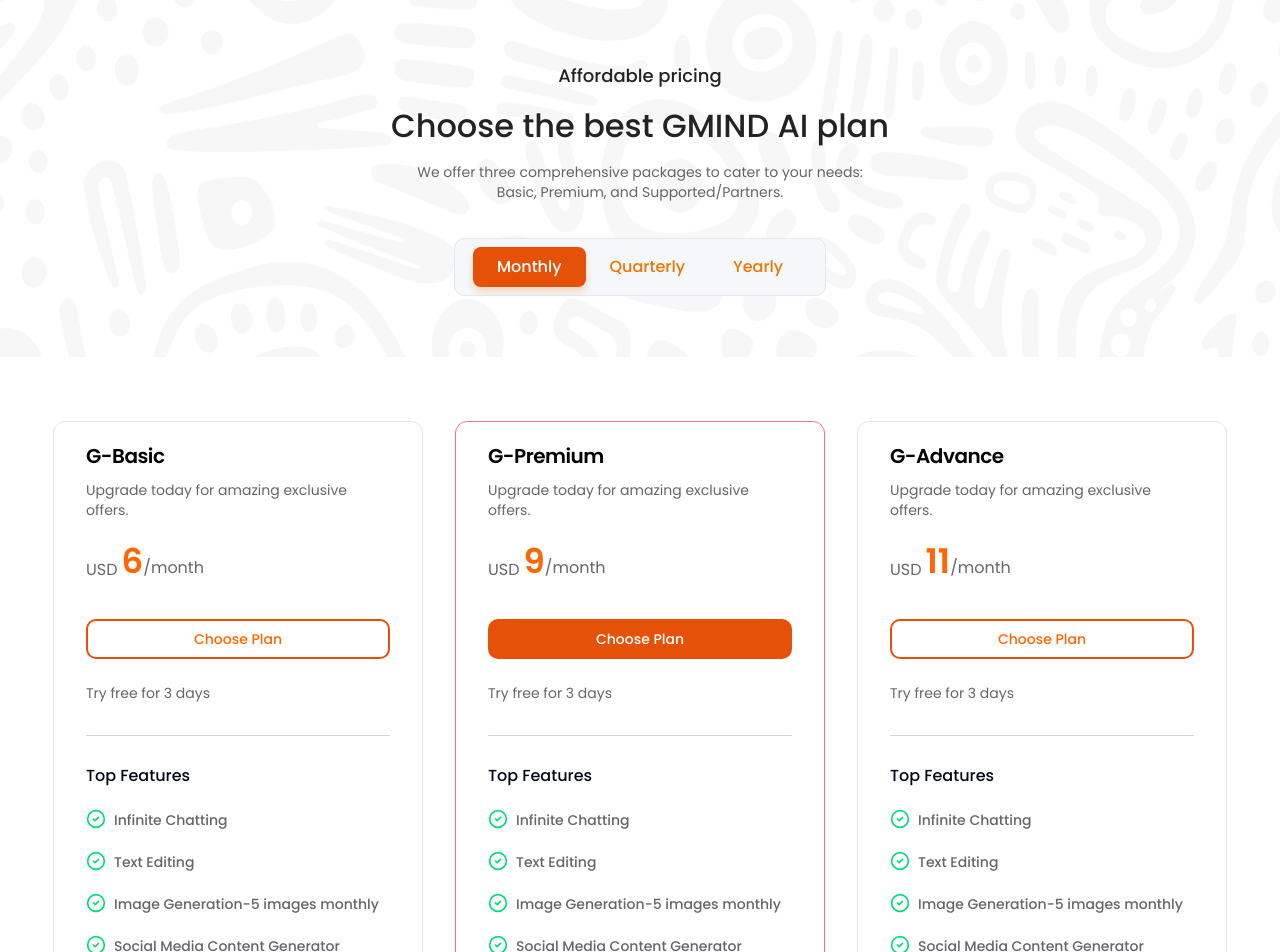
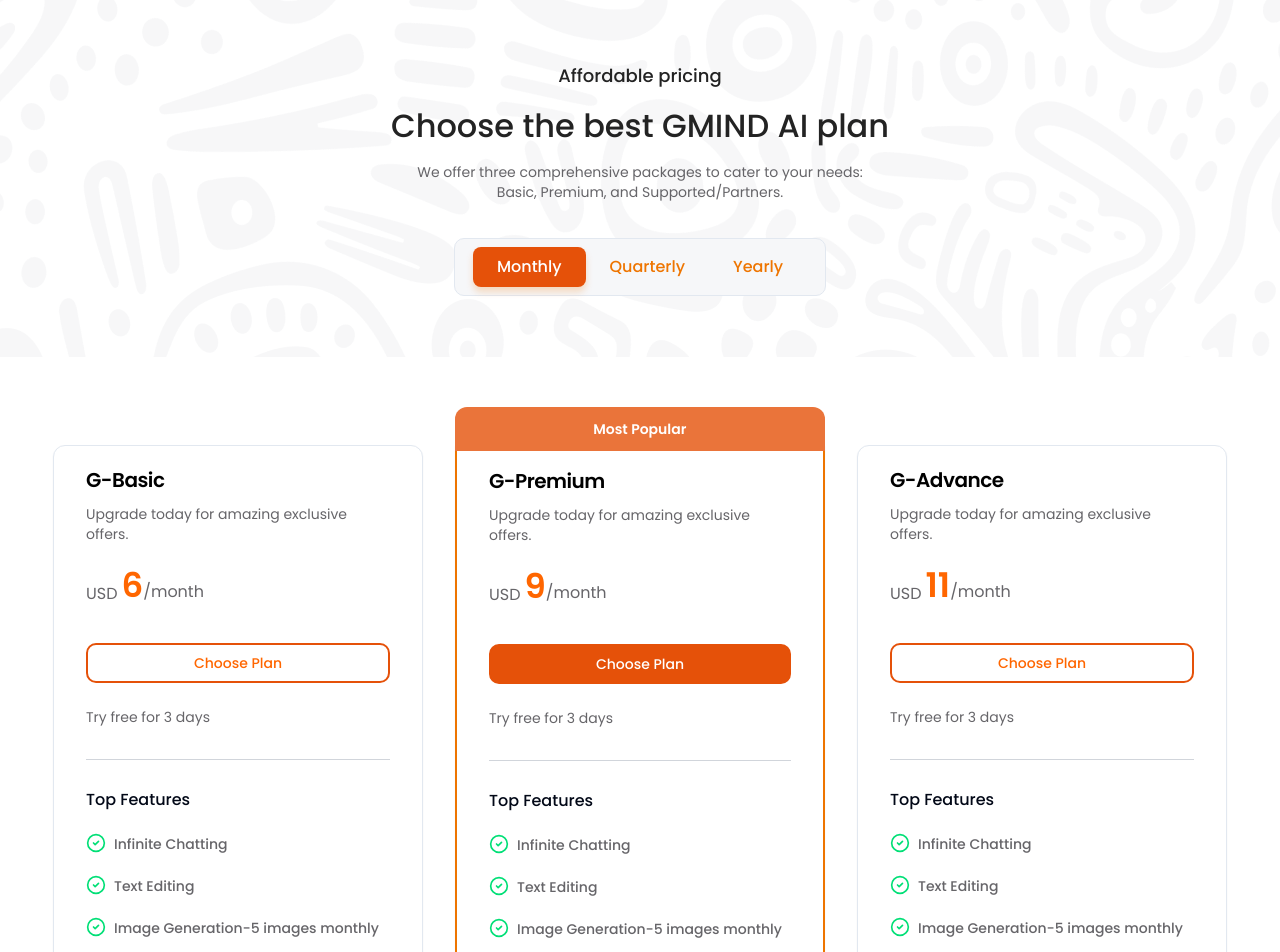
Before and after one commit to ZubairImtiaz3/Stripe-Flutterflow-Nextjs-Pricing, a Next.js app: page / in a window 1280 px wide. Shown: the top 952 px of the page. Built offline with nearby package versions, Linux system fonts and the light colour scheme.

Commit message:
add most popular badge

```diff
--- a/app/globals.css
+++ b/app/globals.css
@@ -33,6 +33,8 @@
       --ring: 222.2 84% 4.9%;
 
       --radius: 0.75rem;
+
+      --gradient: linear-gradient(0deg, rgba(255, 255, 255, 0.2), rgba(255, 255, 255, 0.2)), #E55109;
     }
 
     .dark {
--- a/app/page.tsx
+++ b/app/page.tsx
@@ -40,7 +40,7 @@
         </div>
       </div>
 
-      <div className="py-8">
+      <div className="py-14">
         <section className="flex flex-col sm:flex-row sm:flex-wrap justify-center gap-8 mt-8">
           {plans.map((plan) => {
             return (
--- a/components/pricing.tsx
+++ b/components/pricing.tsx
@@ -136,14 +136,23 @@
   };
 
   return (
+    <>
       <Card
         className={cn(
-        `w-[23.125rem] flex flex-col justify-between py-1 ${
-          popular ? "border-rose-400" : "border-[rgba(0, 31, 115, 0.1)]"
+          `relative max-w-[23.125rem] flex flex-col justify-between py-1 ${
+            popular
+              ? "border-[#EE7500] border-2 rounded-b-lg"
+              : "border-[rgba(0, 31, 115, 0.1)] rounded-lg"
           } mx-auto sm:mx-0`
         )}
       >
         <div>
+          {popular && (
+            <div className="absolute font-semibold text-sm text-white [background:var(--gradient)] text-center py-3 rounded-t-lg w-[23.15rem] top-[-2.5rem] right-[-2px]">
+              Most Popular
+            </div>
+          )}
+
           <CardHeader className="space-y-6 pb-7 pt-4 px-8">
             <div>
               <CardTitle className="text-[#000] text-xl font-semibold">
@@ -160,7 +169,8 @@
                 <div className="flex items-center space-x-2">
                   {getSavePercent() && (
                     <span className="text-sm text-primary-light line-through">
-                    {getPrice().currency} {getPrice().amount}
+                      {getPrice().currency}
+                      {getPrice().amount}
                     </span>
                   )}
                   <div
@@ -215,6 +225,7 @@
           </CardContent>
         </div>
       </Card>
+    </>
   );
 };
 
--- a/components/ui/card.tsx
+++ b/components/ui/card.tsx
@@ -8,13 +8,10 @@
 >(({ className, ...props }, ref) => (
   <div
     ref={ref}
-    className={cn(
-      "rounded-lg border bg-card text-card-foreground shadow-sm",
-      className
-    )}
+    className={cn("border bg-card text-card-foreground shadow-sm", className)}
     {...props}
   />
-))
+));
 Card.displayName = "Card"
 
 const CardHeader = React.forwardRef<
```
Lines whose indentation alone changed are shown as unchanged.
